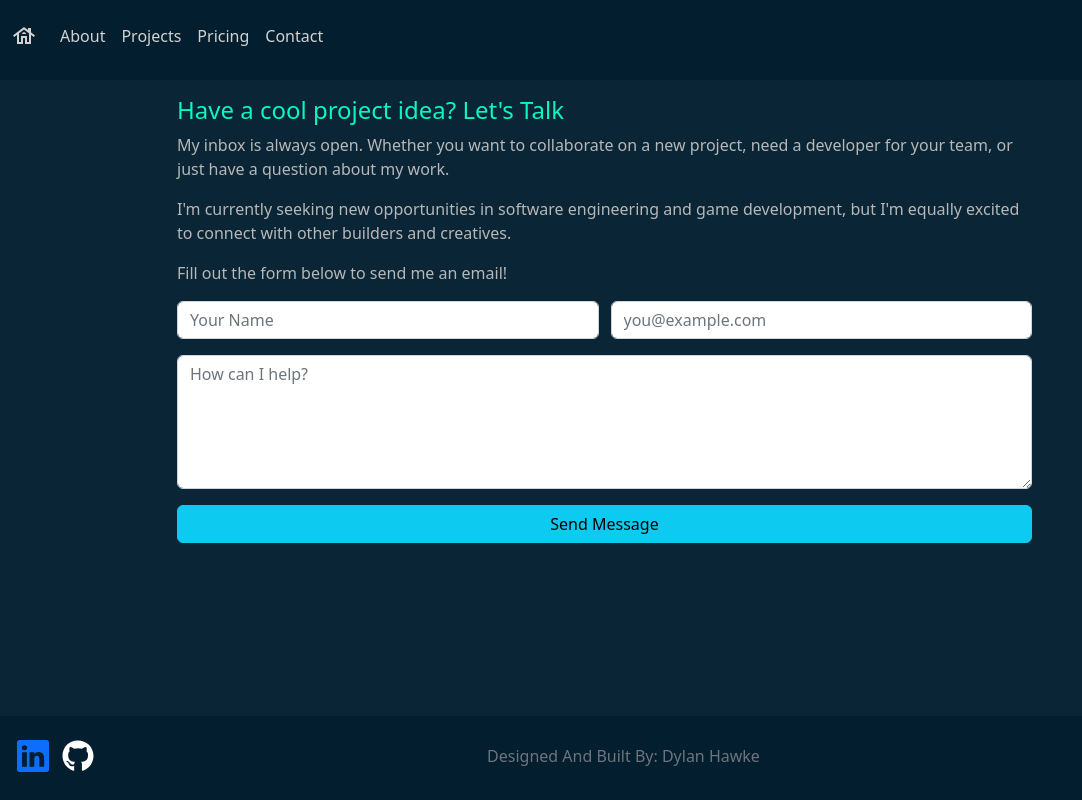
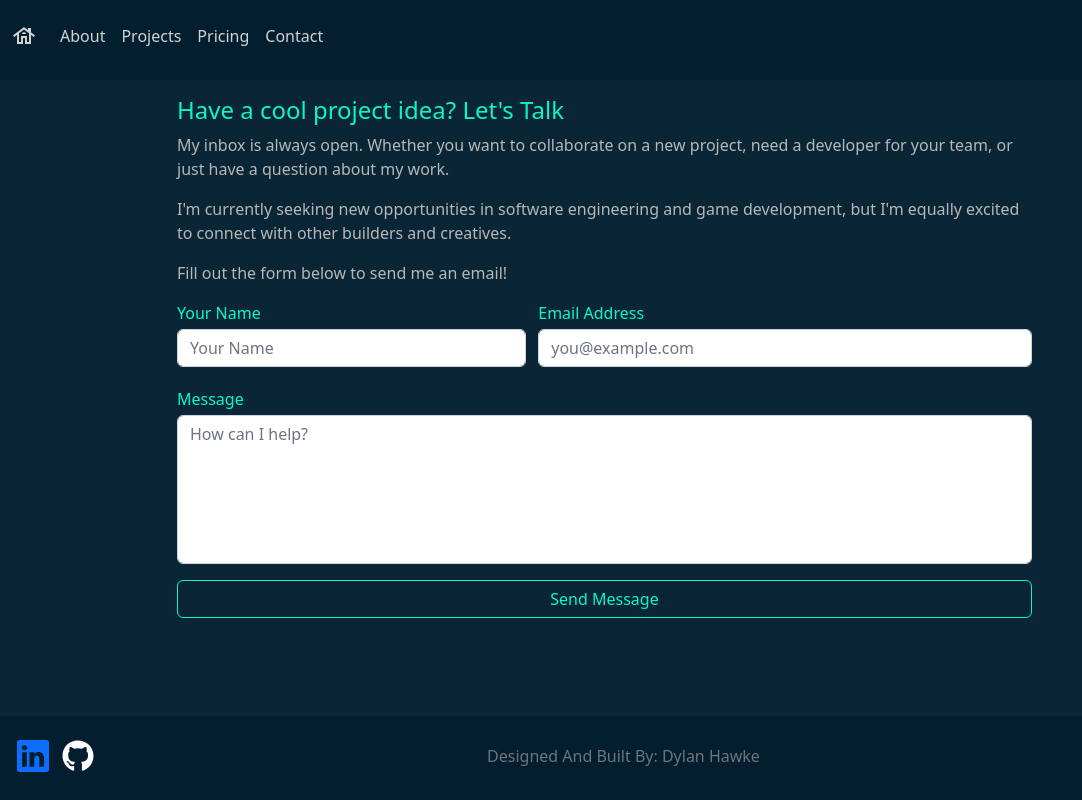
Before and after one commit to vaeleborne/Portfolio, a Next.js app in the folder portfolio/: page /contact in a window 1280 px wide. Shown: the whole page, without its empty margins (0-1082 px from the left). Built offline with nearby package versions, Linux system fonts and the light colour scheme.

Commit message:
Updated UI for the contact form

```diff
--- a/portfolio/src/app/components/contact/ContactForm.tsx
+++ b/portfolio/src/app/components/contact/ContactForm.tsx
@@ -23,21 +23,32 @@ export default function ContactForm() {
             <div className="col-md-9 offset-md-1">
                 <form onSubmit={onSubmit} className="vstack gap-3">
                     <div className="row">
-                        <div className="col">
-                            <input name="name" className="form-control" placeholder="Your Name" required />
+                        <div className="col-5">
+                            <div className="form-group">
+                                    <label htmlFor="contactName" className="text-color-bright">Your Name</label>
+                                    <input name="name" className="form-control mt-1" id="contactName" placeholder="Your Name" required />
+                            </div>
                         </div>
                         <div className="col">
-                            <input name="email" type="email" className="form-control" placeholder="you@example.com" required />
+                            <div className="form-group">
+                                    <label htmlFor="contactEmail" className="text-color-bright">Email Address</label>
+                                    <input name="email" type="email" className="form-control my-1" id="contactEmail" placeholder="you@example.com" required />
+
+                            </div>
                         </div>
                     </div>
                     <div className="row">
                         <div className="col">
-                            <textarea name="message" className="form-control" rows={5} placeholder="How can I help?" required/>
+                            <div className="form-group">
+                                 <label htmlFor="contactMessage" className="text-color-bright">Message</label>
+                                 <textarea name="message" id="contactMessage" className="form-control mt-1 no-resize" rows={5} placeholder="How can I help?" required/>
+                            </div>
+
                         </div>
                     </div>
                     <div className="row">
                         <div className="col">
-                            <button className="btn btn-info w-100" disabled={status==="sending"}>{status==="sending" ? "Sending..." : "Send Message"}</button>
+                            <button className="btn btn-outline-info w-100 highlight-btn" disabled={status==="sending"}>{status==="sending" ? "Sending..." : "Send Message"}</button>
                         </div>
                     </div>
 
--- a/portfolio/styles/app.css
+++ b/portfolio/styles/app.css
@@ -11,6 +11,11 @@
 
 .row > * {
   padding-right: 0;
+}
+
+.no-resize {
+  resize: none;
+  overflow: scroll;
 }
 
 .text-color-bright {
```
